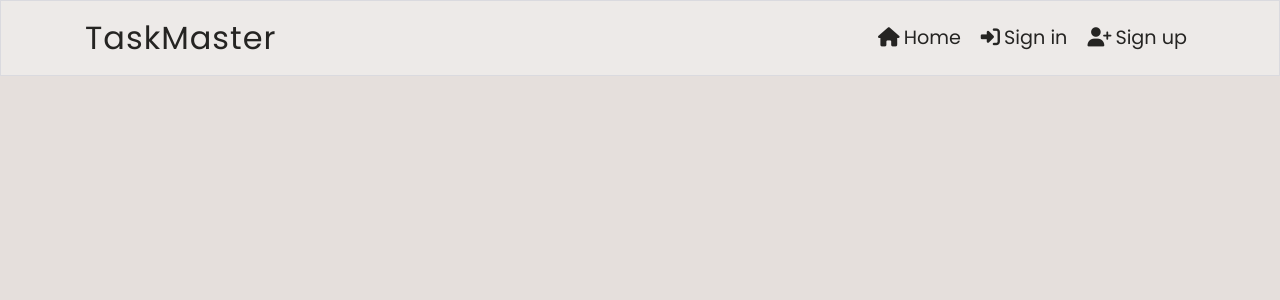
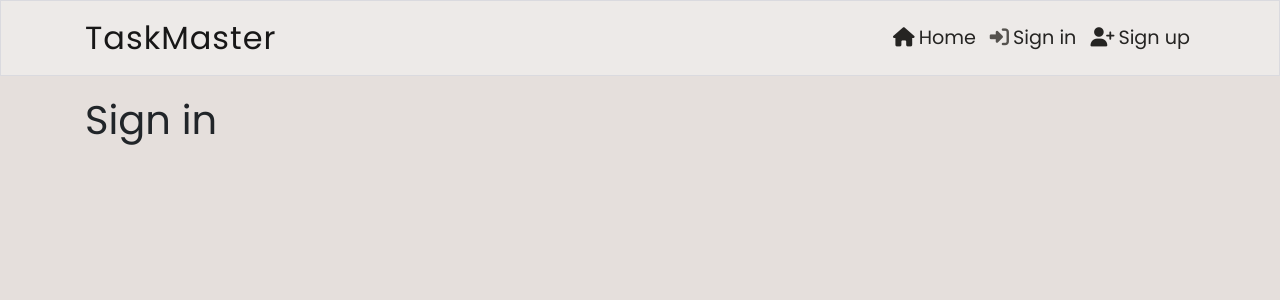
Before and after one commit to LesterCuasay/Project-5, a React (Create React App) app in the folder frontend/: page /signin in a window 1280 px wide. Shown: the top 300 px of the page. Built offline with nearby package versions, Linux system fonts and the light colour scheme.

Commit message:
feat - implemented router and switch into navbar

```diff
--- a/frontend/package.json
+++ b/frontend/package.json
@@ -10,6 +10,7 @@
     "react": "^18.2.0",
     "react-bootstrap": "^1.6.3",
     "react-dom": "^18.2.0",
+    "react-router-dom": "^5.3.0",
     "react-scripts": "5.0.1",
     "web-vitals": "^2.1.4"
   },
--- a/frontend/src/App.js
+++ b/frontend/src/App.js
@@ -1,10 +1,20 @@
 import styles from "./App.module.css";
 import NavBar from "./components/NavBar";
+import Container from "react-bootstrap/Container";
+import { Route, Switch } from "react-router-dom";
 
 function App() {
   return (
     <div className={styles.App}>
       <NavBar />
+      <Container className={styles.Main}>
+        <Switch>
+          <Route exact path="/" render={() => <h1>Home page</h1>} />
+          <Route exact path="/signin" render={() => <h1>Sign in</h1>} />
+          <Route exact path="/signup" render={() => <h1>Sign up</h1>} />
+          <Route render={() => <p>Page not found!</p>} />
+        </Switch>
+      </Container>
     </div>
   );
 }
--- a/frontend/src/App.module.css
+++ b/frontend/src/App.module.css
@@ -3,6 +3,10 @@
     --second-bg-color: #EDEAE8;
     --main-text: #252422;
     --second-text: #55524E;
+}
+
+.Main {
+    padding-top: 6rem;
 }
 
 .App {
--- a/frontend/src/components/NavBar.js
+++ b/frontend/src/components/NavBar.js
@@ -1,4 +1,5 @@
 import React from "react";
+import { NavLink } from "react-router-dom";
 
 import Navbar from "react-bootstrap/Navbar";
 import Nav from "react-bootstrap/Nav";
@@ -8,30 +9,41 @@
 
 const NavBar = () => {
   return (
-    <div>
     <Navbar className={styles.NavBar} expand="md" fixed="top">
       <Container>
-          <Navbar.Brand className={styles.NavBarBrand} href="#home">
-            TaskMaster
-          </Navbar.Brand>
+        <NavLink to="/">
+          <Navbar.Brand className={styles.NavBarBrand}>TaskMaster</Navbar.Brand>
+        </NavLink>
+
         <Navbar.Toggle aria-controls="basic-navbar-nav" />
         <Navbar.Collapse id="basic-navbar-nav">
           <Nav className="ml-auto text-left">
-              <Nav.Link className={styles.NavLink}>
-                {" "}
+            <NavLink
+              exact
+              to="/"
+              className={styles.NavLink}
+              activeClassName={styles.Active}
+            >
               <i className="fas fa-home"></i>Home
-              </Nav.Link>
-              <Nav.Link className={styles.NavLink}>
+            </NavLink>
+            <NavLink
+              to="/signin"
+              className={styles.NavLink}
+              activeClassName={styles.Active}
+            >
               <i className="fas fa-sign-in-alt"></i>Sign in
-              </Nav.Link>
-              <Nav.Link className={styles.NavLink}>
+            </NavLink>
+            <NavLink
+              to="/signup"
+              className={styles.NavLink}
+              activeClassName={styles.Active}
+            >
               <i className="fas fa-user-plus"></i>Sign up
-              </Nav.Link>
+            </NavLink>
           </Nav>
         </Navbar.Collapse>
       </Container>
     </Navbar>
-    </div>
   );
 };
 
--- a/frontend/src/index.js
+++ b/frontend/src/index.js
@@ -1,14 +1,17 @@
-import React from 'react';
-import ReactDOM from 'react-dom/client';
-import './index.css';
-import App from './App';
-import reportWebVitals from './reportWebVitals';
+import React from "react";
+import ReactDOM from "react-dom";
+import "./index.css";
+import App from "./App";
+import reportWebVitals from "./reportWebVitals";
+import { BrowserRouter as Router } from "react-router-dom";
 
-const root = ReactDOM.createRoot(document.getElementById('root'));
-root.render(
+ReactDOM.render(
   <React.StrictMode>
-    <App />
-  </React.StrictMode>
+    <Router>
+      <App />
+    </Router>
+  </React.StrictMode>,
+  document.getElementById("root")
 );
 
 // If you want to start measuring performance in your app, pass a function
--- a/frontend/src/styles/NavBar.module.css
+++ b/frontend/src/styles/NavBar.module.css
@@ -15,5 +15,5 @@
 }
 
 .Active i {
-    color: var(--bg-color);
+    color: var(--second-text);
 }
```
Also changed, not shown: 1 other file (tests, documents, lock files or other folders). Lines whose indentation alone changed are shown as unchanged.
